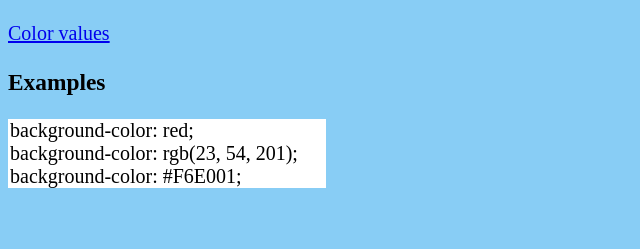
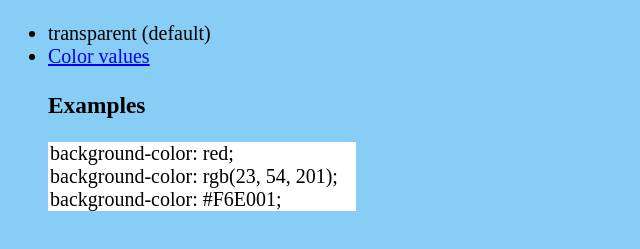
Before and after one commit to PabloAMB/PabloAMB.github.io, a plain HTML site: page CSS_properties/background-color.html in a window 1280 px wide. Shown: the part 293-542 px from the top of the page, without its empty margins (0-640 px from the left). Drawn offline with Linux system fonts and the light colour scheme.

Commit message:
Update background-color.html

```diff
--- a/CSS_properties/background-color.html
+++ b/CSS_properties/background-color.html
@@ -25,7 +25,8 @@
 	<h1>Background-color CSS property</h1>
 	<p class="white">background-color: <em>color</em>;</p>
 	<h2>Values</h2>
-	<p><a target="_blank" href="https://pabloamb.github.io/colors">Color values</a></p>
+	<ul><li>transparent (default)</li>
+	<li><a target="_blank" href="https://pabloamb.github.io/colors">Color values</a>
 	<h3>Examples</h3>
 	<p class="white">background-color: red;<br>
 	background-color: rgb(23, 54, 201);<br>
```
